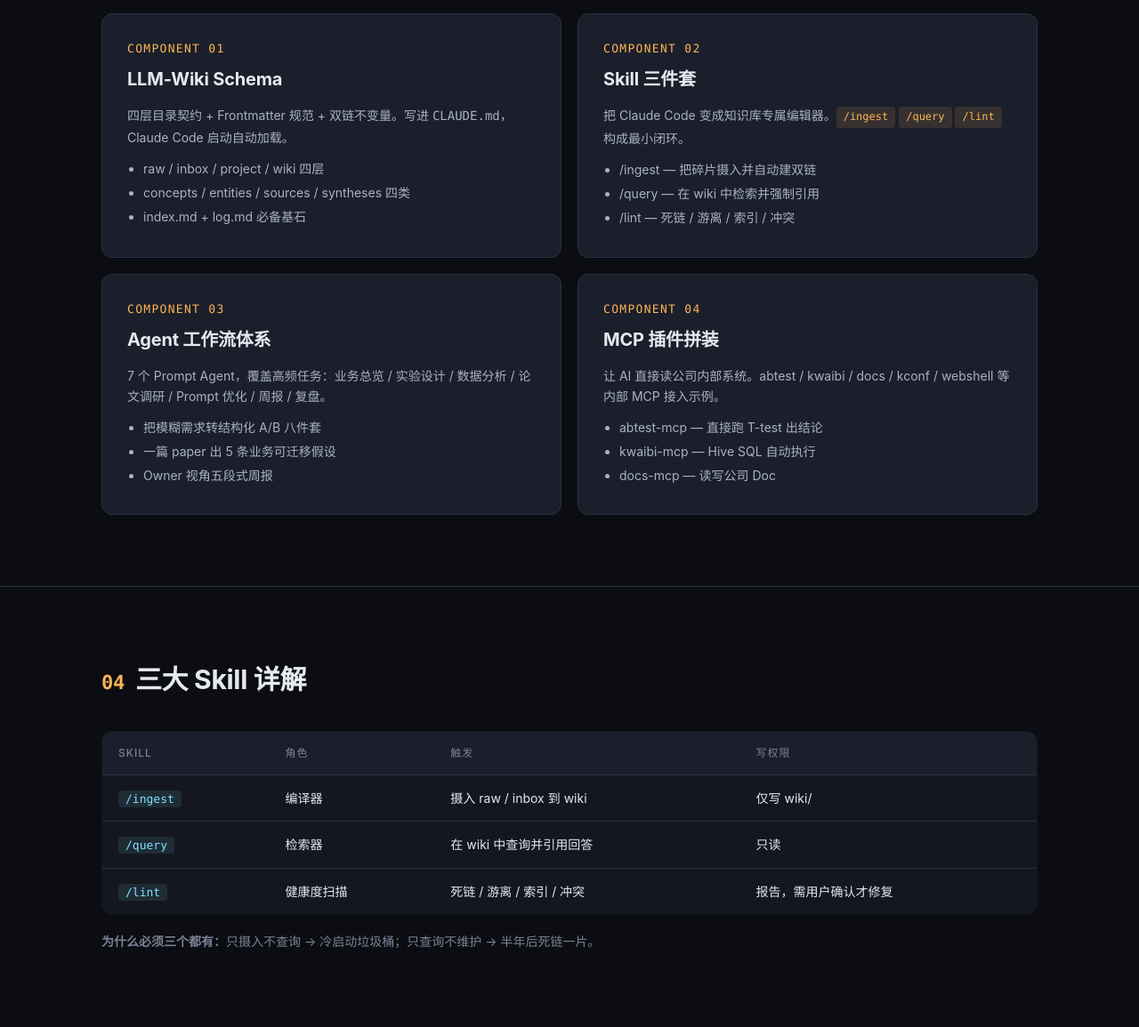
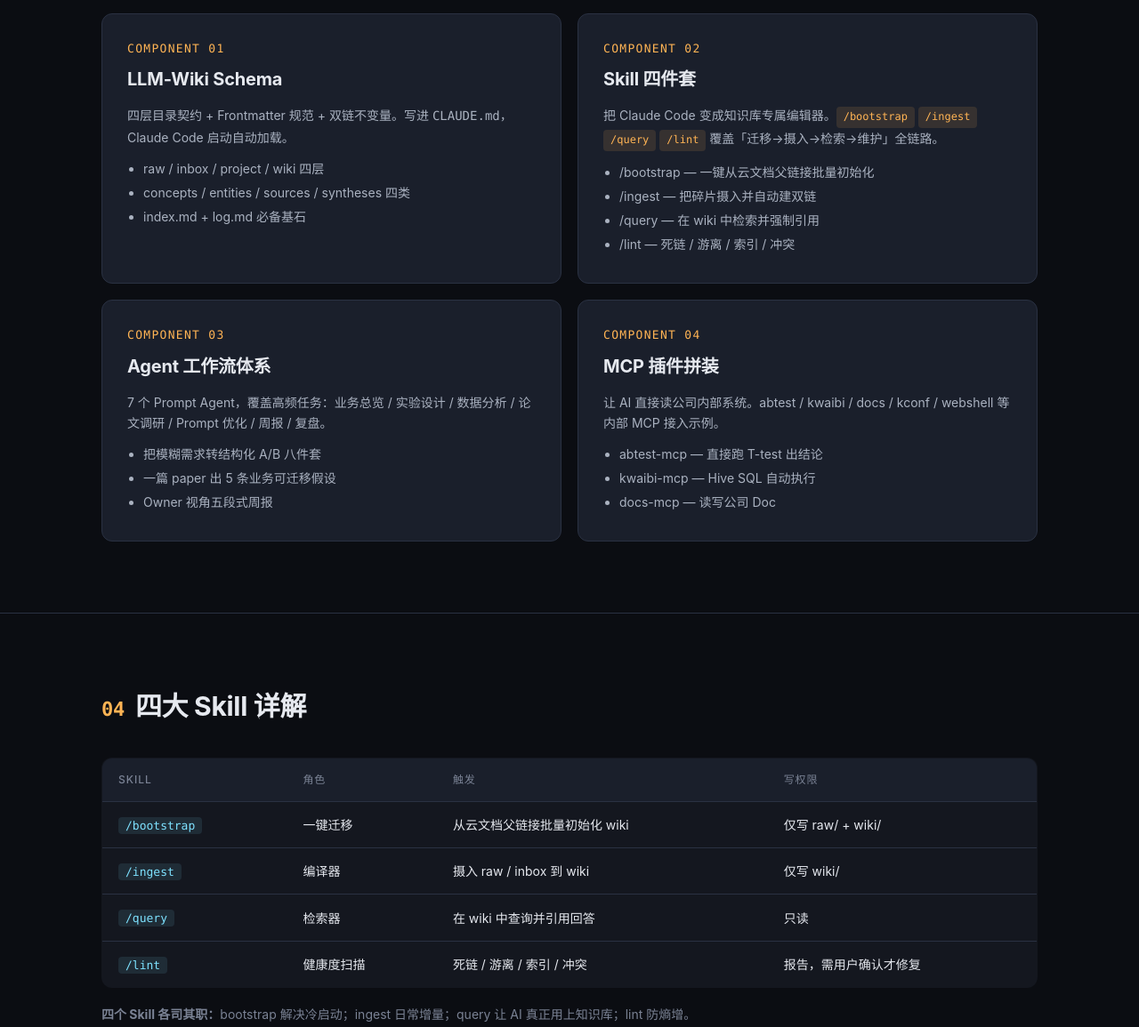
Before and after one commit to GingerGummp/LLM-wiki, a plain HTML site: page docs/index.html in a window 1280 px wide. Shown: the part 2400-3555 px from the top of the page at 89% size. Drawn offline with Linux system fonts and the light colour scheme.

Commit message:
feat(bootstrap): 新增 /bootstrap skill 一键迁移云文档知识库
- 新 skill: .claude/skills/bootstrap/SKILL.md
  · 输入云文档父链接（kBase / Notion / Lark / Confluence）
  · 自动遍历文档树 → 抓取到 raw/04-docs-imported/
  · 按 LLM-Wiki schema 编译进 wiki/，强制双链
  · 幂等可重入：再跑只增量同步新内容
  · 默认后端 docs MCP，可扩展任意 list-tree + read-page 接口

- README.md: 三大 Skill → 四件套（bootstrap / ingest / query / lint）
  · 新增 quickstart 示例：/bootstrap <你的-kBase-链接>
  · 5 步上手第 4 步：A 一键迁移 / B 单篇起步 二选一

- CLAUDE.md: 新增「一键启动」段落
- docs/index.html: Skill 表格 + COMPONENT 02 升级为四件套
- wiki/concepts/Skill三件套.md: 新增一键启动配套 Skill 段落

```diff
--- a/docs/index.html
+++ b/docs/index.html
@@ -287,9 +287,10 @@
 
       <div class="card">
         <div class="num">COMPONENT 02</div>
-        <h3>Skill 三件套</h3>
-        <div class="desc">把 Claude Code 变成知识库专属编辑器。<span class="kbd">/ingest</span> <span class="kbd">/query</span> <span class="kbd">/lint</span> 构成最小闭环。</div>
+        <h3>Skill 四件套</h3>
+        <div class="desc">把 Claude Code 变成知识库专属编辑器。<span class="kbd">/bootstrap</span> <span class="kbd">/ingest</span> <span class="kbd">/query</span> <span class="kbd">/lint</span> 覆盖「迁移→摄入→检索→维护」全链路。</div>
         <ul>
+          <li>/bootstrap — 一键从云文档父链接批量初始化</li>
           <li>/ingest — 把碎片摄入并自动建双链</li>
           <li>/query — 在 wiki 中检索并强制引用</li>
           <li>/lint — 死链 / 游离 / 索引 / 冲突</li>
@@ -325,7 +326,7 @@
 <!-- SKILL TABLE -->
 <section>
   <div class="container">
-    <h2><span class="num">04</span> 三大 Skill 详解</h2>
+    <h2><span class="num">04</span> 四大 Skill 详解</h2>
     <table>
       <thead>
         <tr>
@@ -336,6 +337,12 @@
         </tr>
       </thead>
       <tbody>
+        <tr>
+          <td><code>/bootstrap</code></td>
+          <td>一键迁移</td>
+          <td>从云文档父链接批量初始化 wiki</td>
+          <td>仅写 raw/ + wiki/</td>
+        </tr>
         <tr>
           <td><code>/ingest</code></td>
           <td>编译器</td>
@@ -357,7 +364,7 @@
       </tbody>
     </table>
     <p style="margin-top: 18px; color: var(--fg-mute); font-size: 14px;">
-      <strong>为什么必须三个都有：</strong>只摄入不查询 → 冷启动垃圾桶；只查询不维护 → 半年后死链一片。
+      <strong>四个 Skill 各司其职：</strong>bootstrap 解决冷启动；ingest 日常增量；query 让 AI 真正用上知识库；lint 防熵增。
     </p>
   </div>
 </section>
```
Also changed, not shown: 4 other files.
